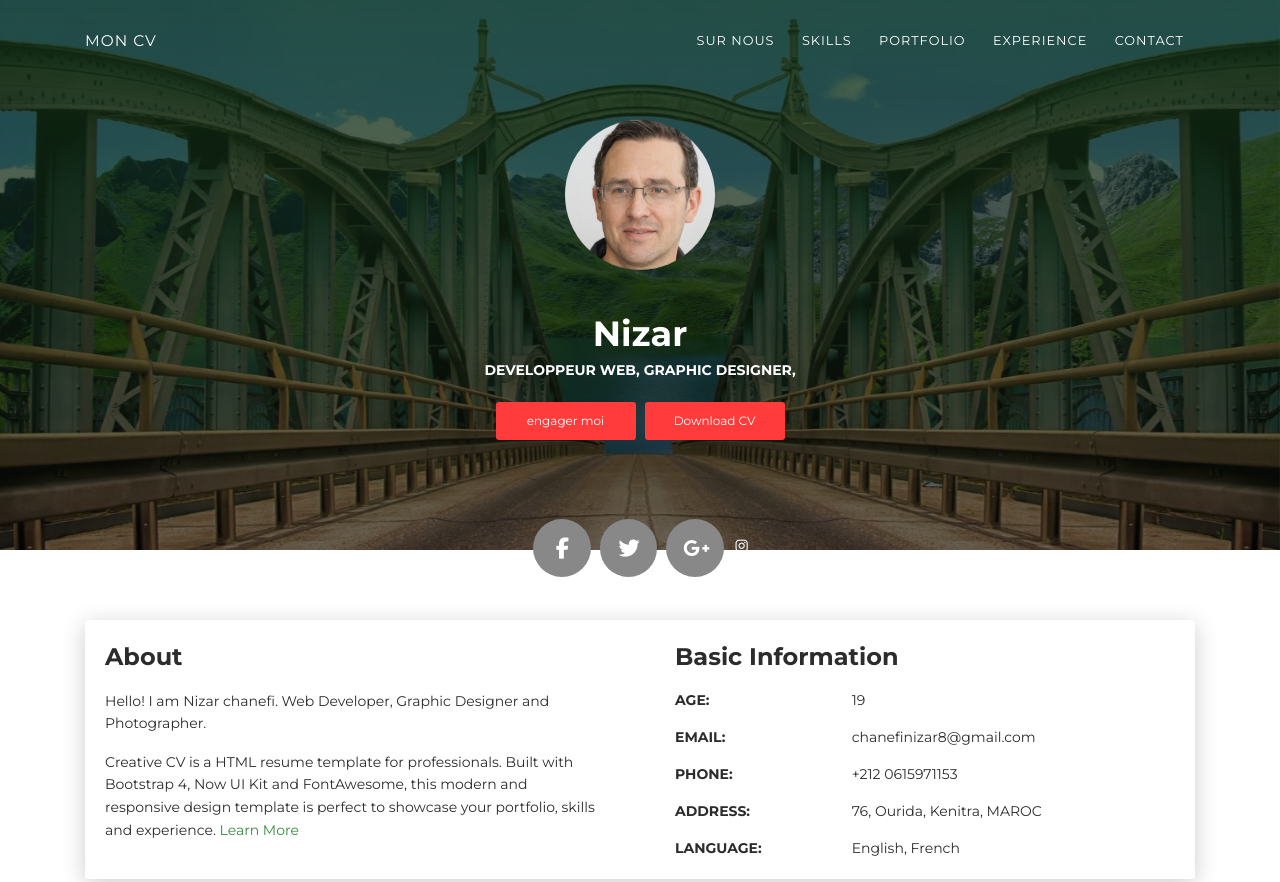
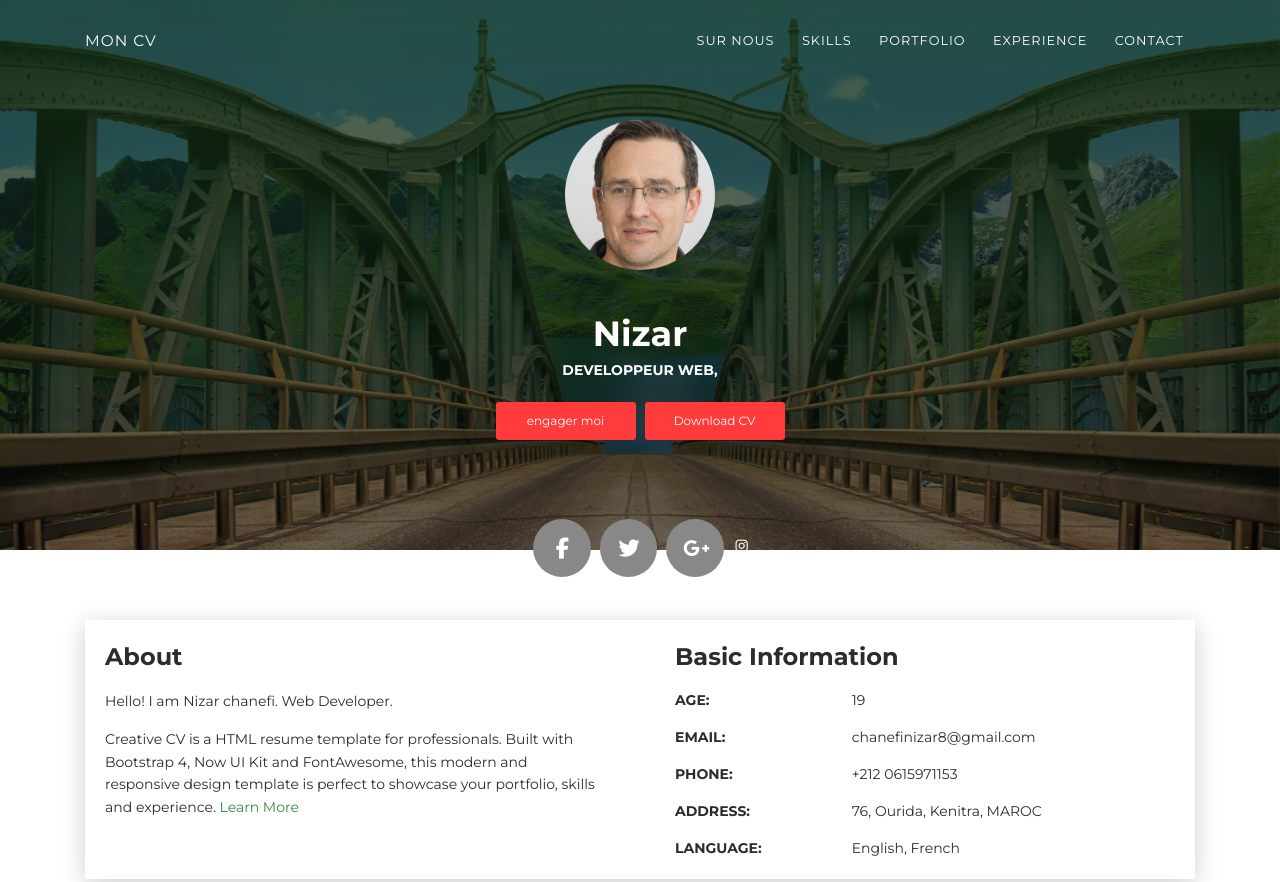
Before and after one commit to NIZAR-CHANEFI/portfolio, a plain HTML site: page index.html in a window 1280 px wide. Shown: the top 882 px of the page. Drawn offline with Linux system fonts and the light colour scheme.

Commit message:
Update index.html

```diff
--- a/index.html
+++ b/index.html
@@ -50,7 +50,7 @@
         <div class="content-center">
           <div class="cc-profile-image"><a href="#"><img src="images/imad.jpg" alt="Image"/></a></div>
           <div class="h2 title">Nizar </div>
-          <p class="category text-white">developpeur web, Graphic Designer,   </p><a class="btn btn-primary smooth-scroll mr-2" href="#contact" data-aos="zoom-in" data-aos-anchor="data-aos-anchor">engager moi</a><a class="btn btn-primary" href="#" data-aos="zoom-in" data-aos-anchor="data-aos-anchor">Download CV</a>
+          <p class="category text-white">developpeur web,   </p><a class="btn btn-primary smooth-scroll mr-2" href="#contact" data-aos="zoom-in" data-aos-anchor="data-aos-anchor">engager moi</a><a class="btn btn-primary" href="#" data-aos="zoom-in" data-aos-anchor="data-aos-anchor">Download CV</a>
         </div>
 
 
@@ -71,7 +71,7 @@
         <div class="col-lg-6 col-md-12">
           <div class="card-body">
             <div class="h4 mt-0 title">About</div>
-            <p>Hello! I am Nizar chanefi. Web Developer, Graphic Designer and Photographer.</p>
+            <p>Hello! I am Nizar chanefi. Web Developer.</p>
             <p>Creative CV is a HTML resume template for professionals. Built with Bootstrap 4, Now UI Kit and FontAwesome, this modern and responsive design template is perfect to showcase your portfolio, skills and experience. <a href="#" target="_blank">Learn More</a></p>
           </div>
         </div>
@@ -462,7 +462,7 @@
               <div class="row">
                 <div class="col-md-6">
                   <div class="card-body">
-                    <form action="https://formspree.io/your@email.com" method="POST">
+                    <form action="https://formspree.io/f/mrbzggon" method="POST">
                       <div class="p pb-3"><strong>Feel free to contact me </strong></div>
                       <div class="row mb-3">
                         <div class="col">
```
